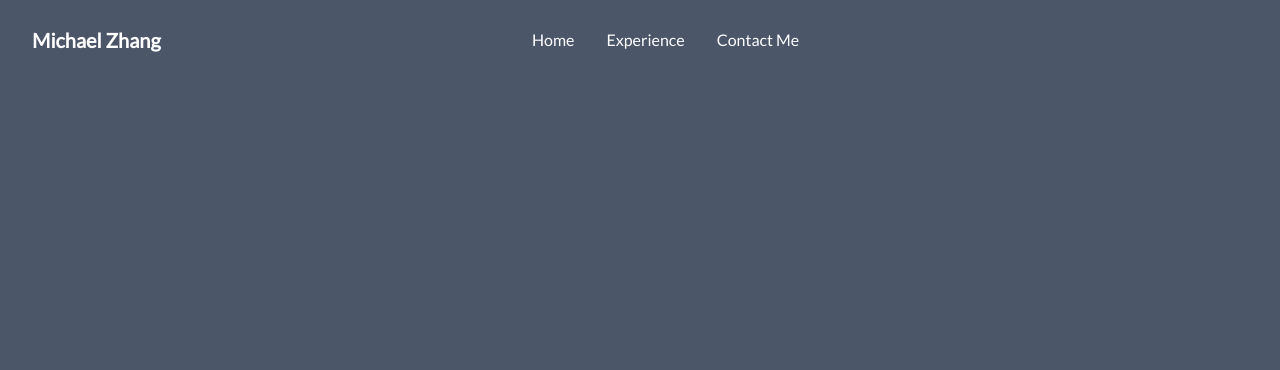
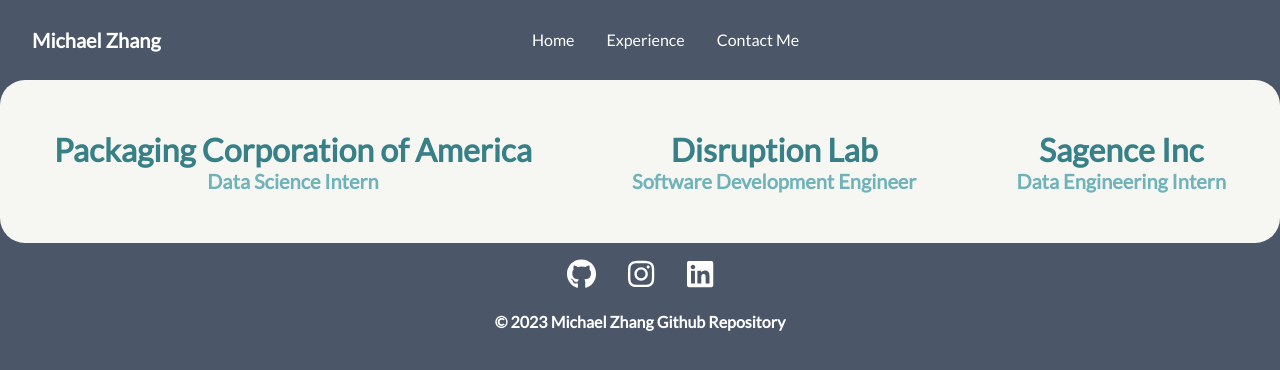
Before and after one commit to mibz21/react_personal, a React (Create React App) app: page /experience in a window 1280 px wide. Shown: the top 370 px of the page. Built offline with nearby package versions, Linux system fonts and the light colour scheme.

Commit message:
added initial experience page

```diff
--- a/src/components/Experience/Experience.js
+++ b/src/components/Experience/Experience.js
@@ -1,6 +1,9 @@
 import NavBar from "../NavBar/NavBar";
 import '../../App.css';
+import "../everything.css";
+import "./Experience.css"
 import {Helmet} from "react-helmet";
+import Footer from "../Footer/Footer";
 export default function Experience() {
     return(
         <main>
@@ -10,6 +13,23 @@
         <fragment>
             <NavBar/>
         </fragment>
+        <div className="homeContainer">
+            <div className="Container">
+                <div className="description_what">
+                    <h1>Packaging Corporation of America</h1>
+                    <h2>Data Science Intern</h2>
+                </div>
+                <div className="description_what">
+                    <h1>Disruption Lab</h1>
+                    <h2>Software Development Engineer</h2>
+                </div>
+                <div className="description_what">
+                    <h1>Sagence Inc</h1>
+                    <h2>Data Engineering Intern</h2>
+                </div>
+            </div>
+        </div>
+        <Footer />
         </main>
 
 
```
Also changed, not shown: 11 other files (tests, documents, lock files or other folders).
